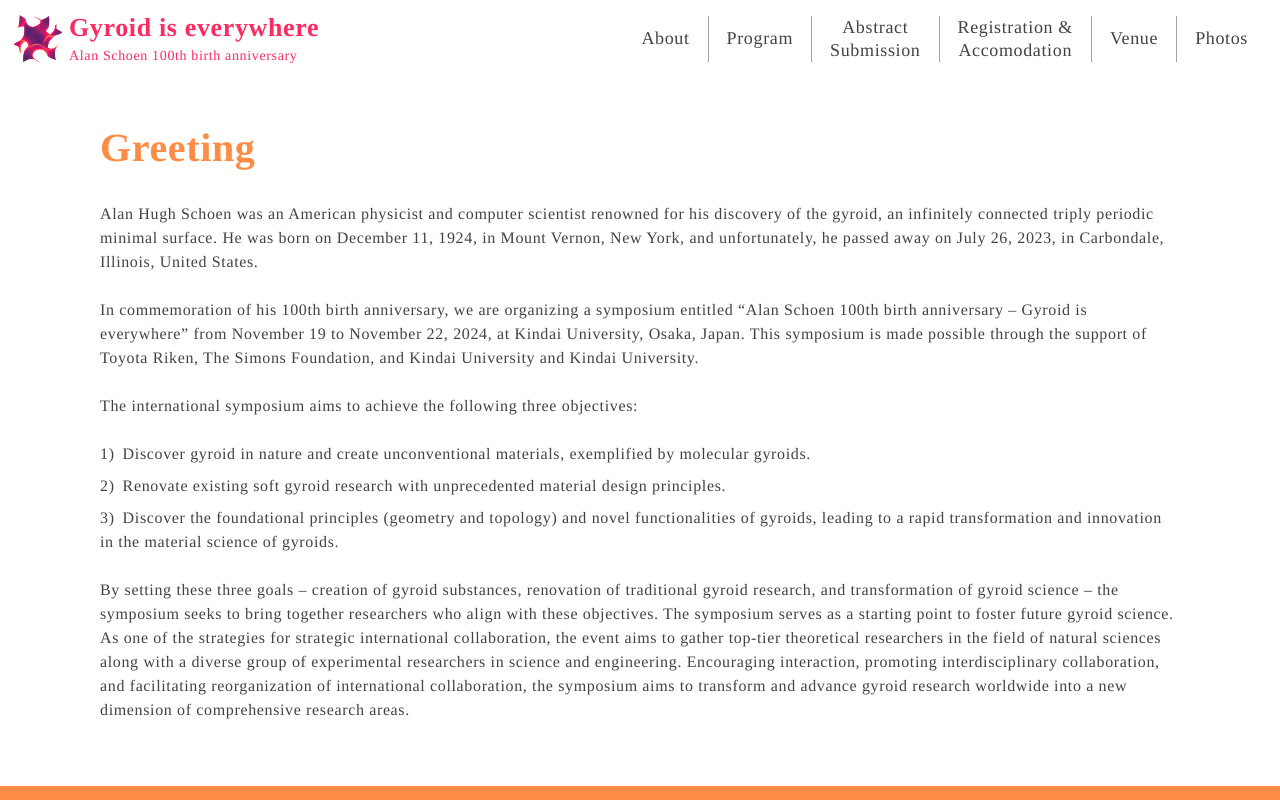
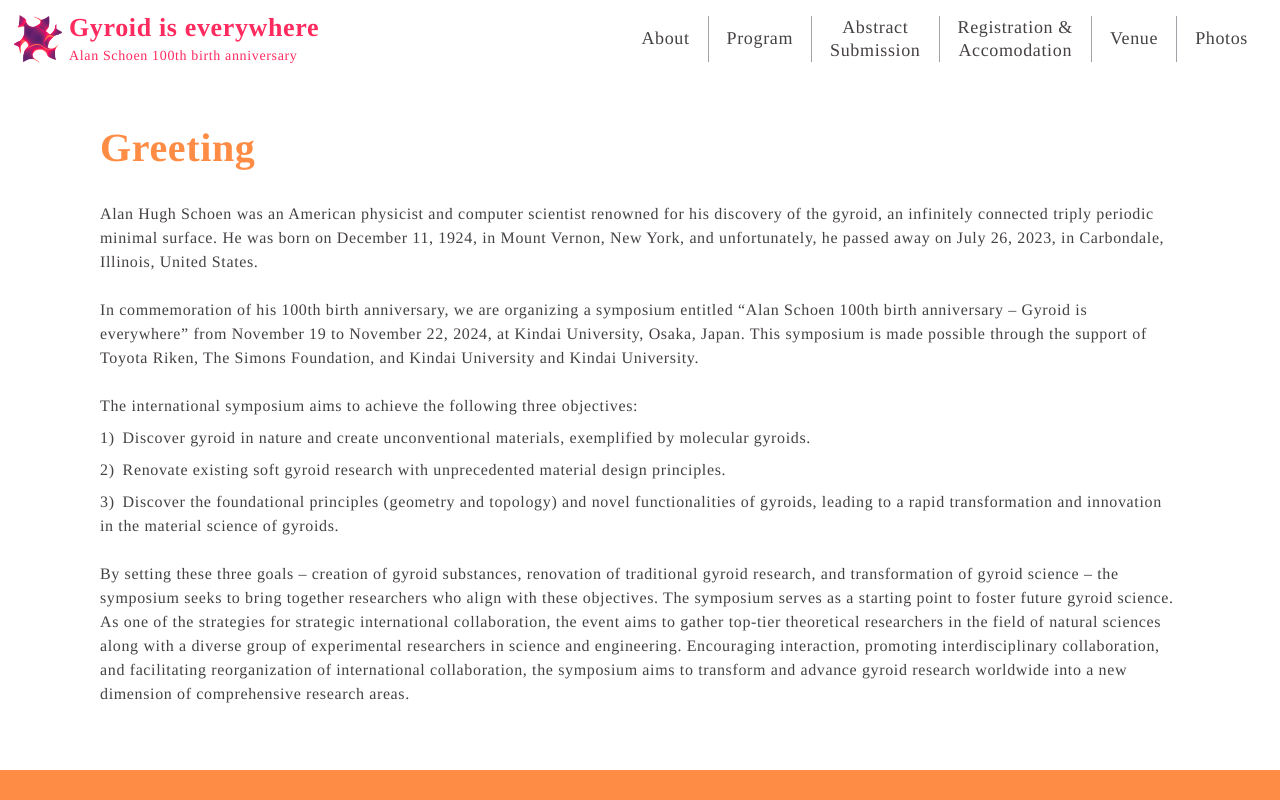
Before and after one commit to dorara-m/conference, a React (Create React App) app: page /about in a window 1280 px wide. Shown: the top 800 px of the page. Built offline with nearby package versions, Linux system fonts and the light colour scheme.

Commit message:
fix: fb2 greeting

```diff
--- a/src/App.scss
+++ b/src/App.scss
@@ -39,7 +39,7 @@ p {
 }
 
 ol {
-  margin-bottom: 24px;
+  margin-top: 8px;
   li {
     counter-increment: item;
   }
--- a/src/pages/About.jsx
+++ b/src/pages/About.jsx
@@ -23,7 +23,6 @@ export default function About() {
         <p>
           The international symposium aims to achieve the following three
           objectives:
-        </p>
           <ol>
             <li>
               Discover gyroid in nature and create unconventional materials,
@@ -35,10 +34,11 @@ export default function About() {
             </li>
             <li>
               Discover the foundational principles (geometry and topology) and
-            novel functionalities of gyroids, leading to a rapid transformation
-            and innovation in the material science of gyroids.
+              novel functionalities of gyroids, leading to a rapid
+              transformation and innovation in the material science of gyroids.
             </li>
           </ol>
+        </p>
         <p>
           By setting these three goals – creation of gyroid substances,
           renovation of traditional gyroid research, and transformation of
```
Lines whose indentation alone changed are shown as unchanged.
